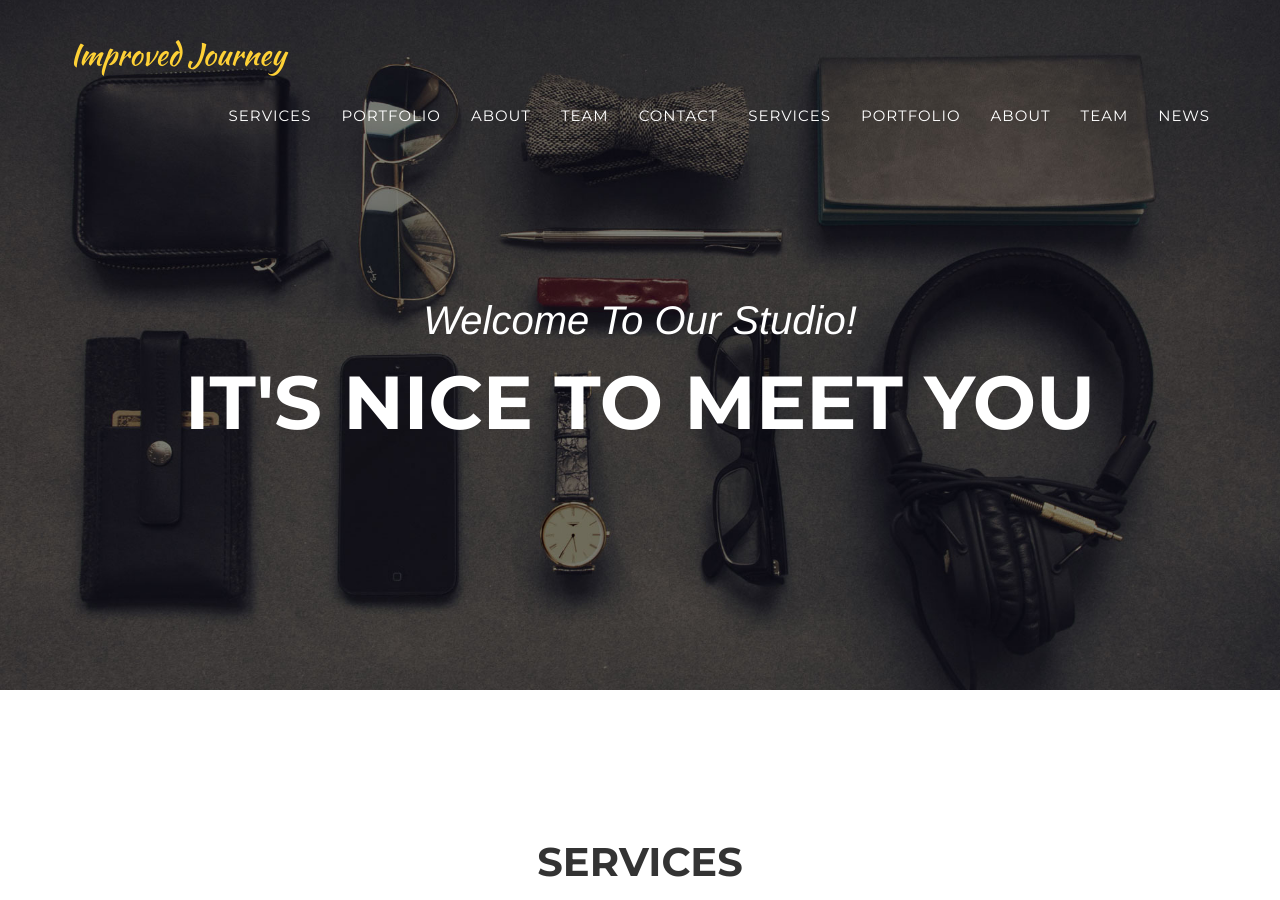
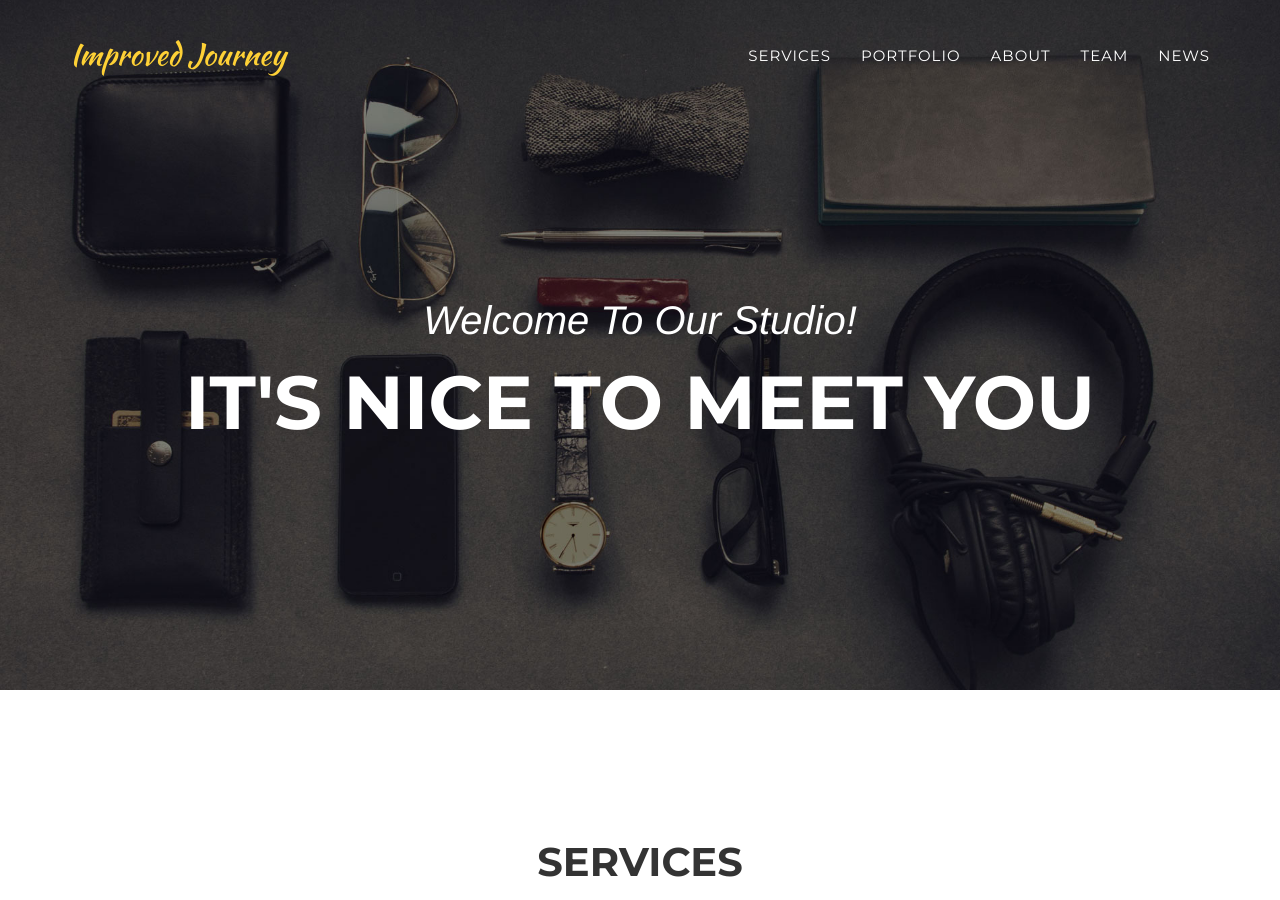
Before and after one commit to scoutscathedralevolcan/improved-journey-jekyll-test, a Jekyll site: the page built from index.html, in a window 1280 px wide and 900 px high. Built offline with Jekyll 4.4.1, drawn with Linux system fonts in a browser that asks for light colours; some web fonts are replaced.

Commit message:
page comparaison

```diff
--- a/_includes/navbar-header.html
+++ b/_includes/navbar-header.html
@@ -15,28 +15,7 @@
             <!-- Collect the nav links, forms, and other content for toggling -->
             <div class="collapse navbar-collapse" id="bs-example-navbar-collapse-1">
                 <ul class="nav navbar-nav navbar-right">
-                    <li class="hidden">
-                        <a href="#page-top"></a>
-                    </li>
-                    <li>
-                        <a class="page-scroll" href="#services">Services</a>
-                    </li>
-                    <li>
-                        <a class="page-scroll" href="#portfolio">Portfolio</a>
-                    </li>
-                    <li>
-                        <a class="page-scroll" href="#about">About</a>
-                    </li>
-                    <li>
-                        <a class="page-scroll" href="#team">Team</a>
-                    </li>
-                    <li>
-                        <a class="page-scroll" href="#contact">Contact</a>
-                    </li>
-
-
-
-		  {% if page.url == "/index.html" %}
+		  {% if page.url == "{{ site.url }}{{ site.baseurl }}" %}
 		    <li class="hidden">
 		      <a href="#page-top"></a>
                     </li>
```
